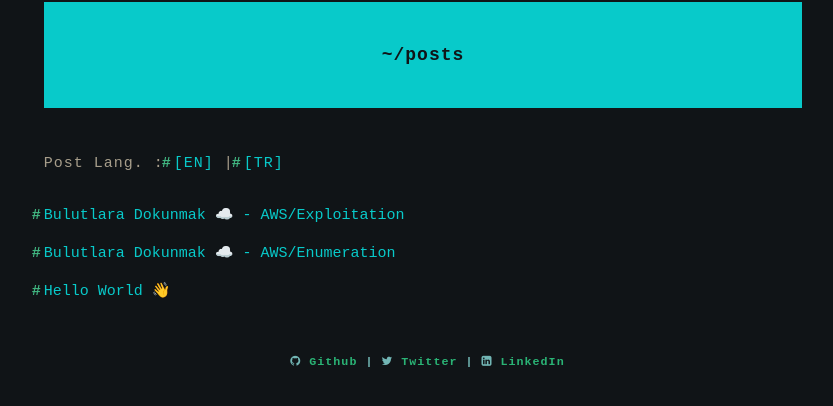
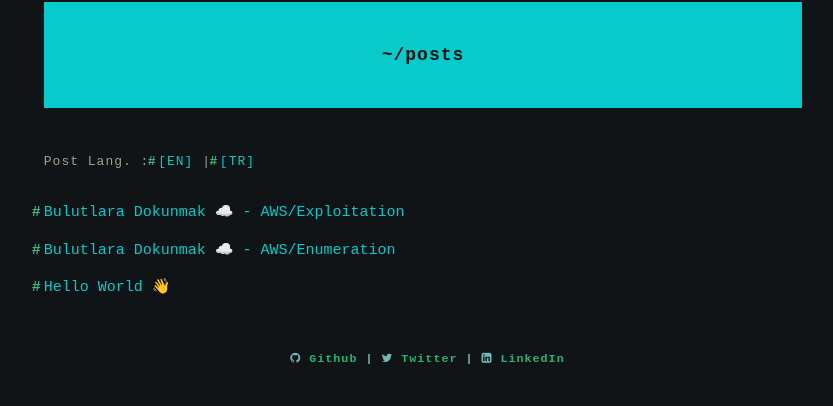
Before and after one commit to mhmtayberk/ayberkninja.github.io, a Jekyll site: the page built from index.html, in a window 1280 px wide. Shown: the part 196-602 px from the top of the page, without its empty margins (217-1050 px from the left). Built offline with Jekyll 4.4.1, drawn with Linux system fonts in a browser that asks for light colours; the list of posts is cut into pages by our own code.

Commit message:
Update CSS mistake

```diff
--- a/_layouts/collections_layout.html
+++ b/_layouts/collections_layout.html
@@ -27,7 +27,7 @@
       <!-- page content -->
       <main class="post-list">
         <p class="title">~/posts</p>
-        <p style="font-size:" 13px">Post Lang. : <a id="showEN">[EN]</a> | <a id="showTR">[TR]</a> </p>
+        <p style="font-size: 13px">Post Lang. : <a id="showEN">[EN]</a> | <a id="showTR">[TR]</a> </p>
         {{content}}
       </main>
 
```
